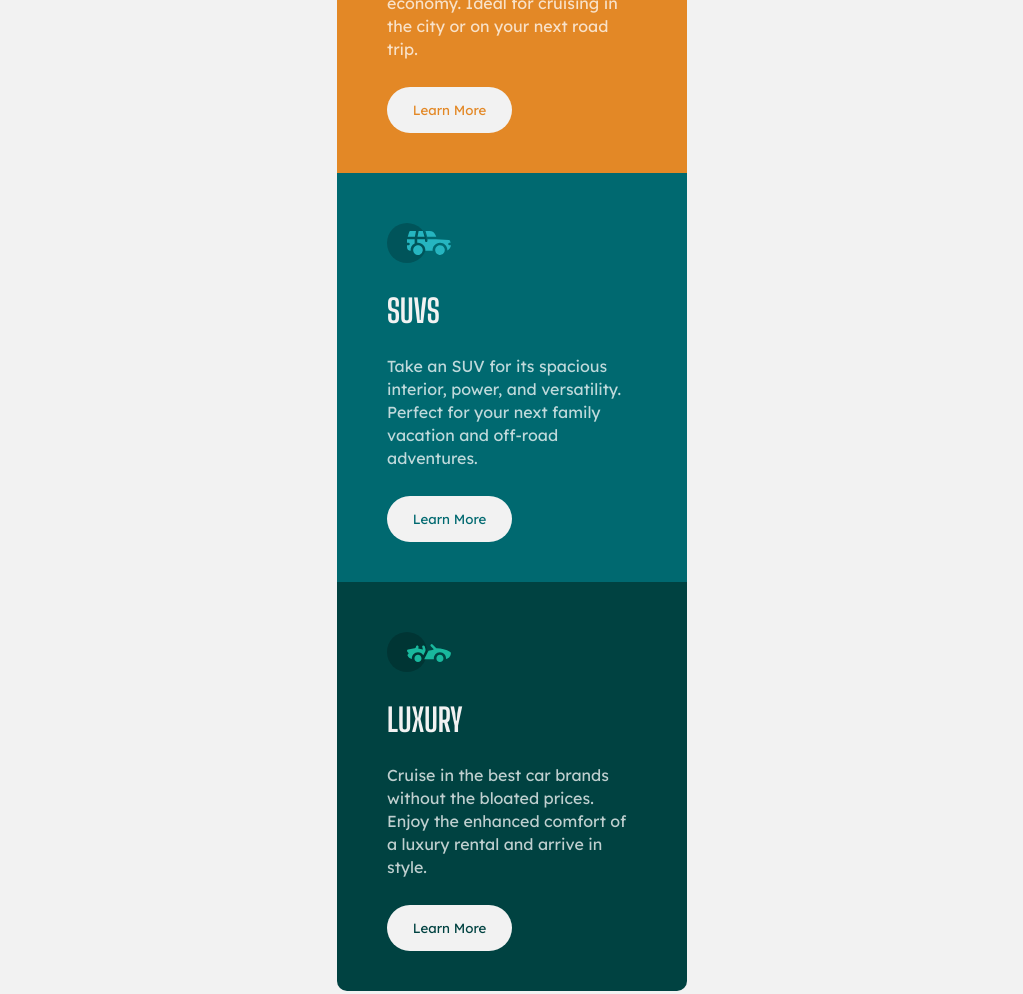
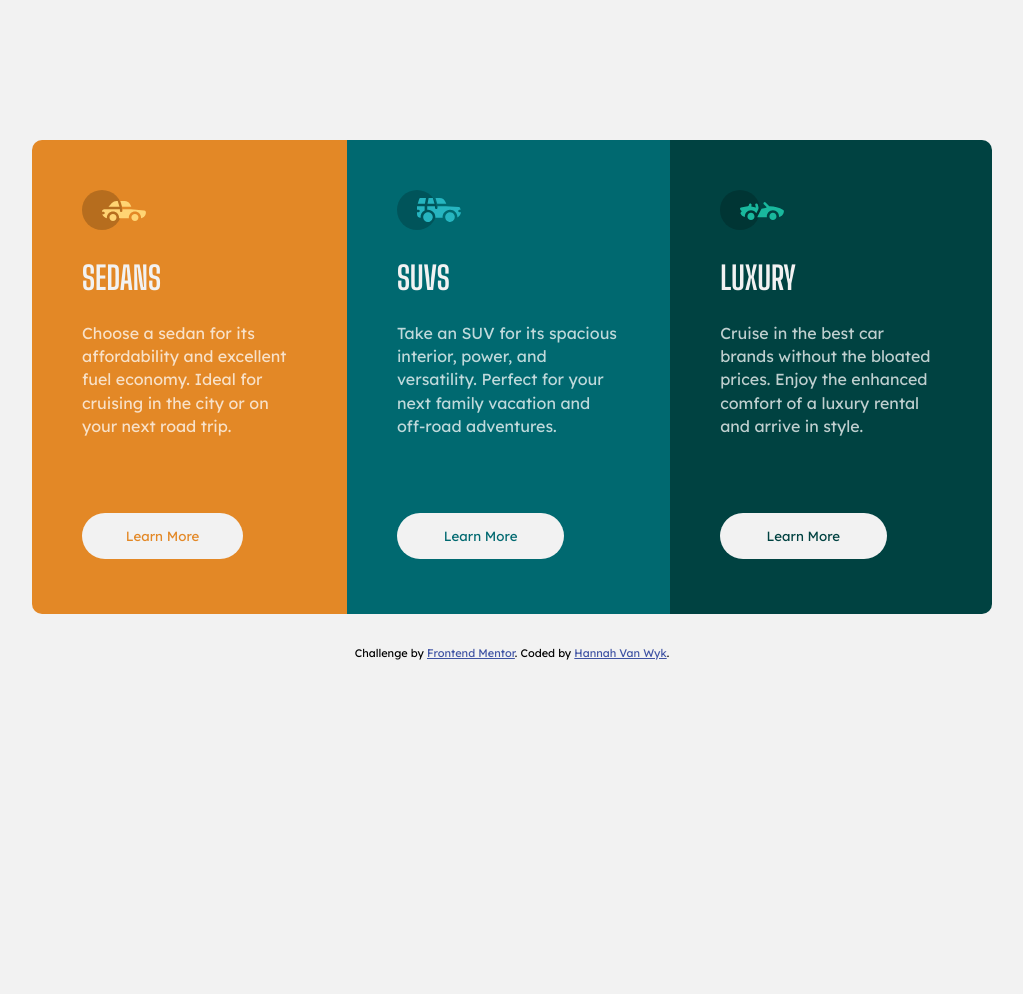
Before and after one commit to hannahvw/3-column-preview-card-component-main, a plain HTML site: page index.html in a window 1280 px wide. Shown: the top 994 px of the page, without its empty margins (128-1151 px from the left). After the commit the page ends 800 px from the top, so only its background shows below. Drawn offline with Linux system fonts and the light colour scheme.

Commit message:
Added media query

```diff
--- a/style.css
+++ b/style.css
@@ -37,8 +37,6 @@ body {
 
 .container {
   max-width: 350px;
-  overflow: hidden;
-  border-radius: 10px;
   margin-bottom: 2rem;
 }
 
@@ -48,6 +46,7 @@ body {
   display: flex;
   flex-direction: column;
   gap: 25px;
+  border-radius: 10px 10px 0 0;
 }
 
 .section-one::before {
@@ -72,6 +71,7 @@ body {
   display: flex;
   flex-direction: column;
   gap: 25px;
+  border-radius: 0 0 10px 10px;
 }
 
 .section-three::before {
@@ -111,3 +111,35 @@ button {
 .section-three button {
   color: var(--primary-color-800);
 }
+
+@media screen and (min-width: 850px) {
+  .container {
+    max-width: 75vw;
+    display: flex;
+  }
+  .section-one {
+    border-radius: 10px 0 0 10px;
+    display: flex;
+    flex-direction: column;
+    justify-content: space-around;
+  }
+
+  .section-two {
+    display: flex;
+    flex-direction: column;
+    justify-content: space-around;
+  }
+
+  .section-three {
+    border-radius: 0 10px 10px 0;
+    display: flex;
+    flex-direction: column;
+    justify-content: space-around;
+  }
+
+  button {
+    width: 75%;
+    margin-top: 50px;
+    margin-bottom: 15px;
+  }
+}
```
